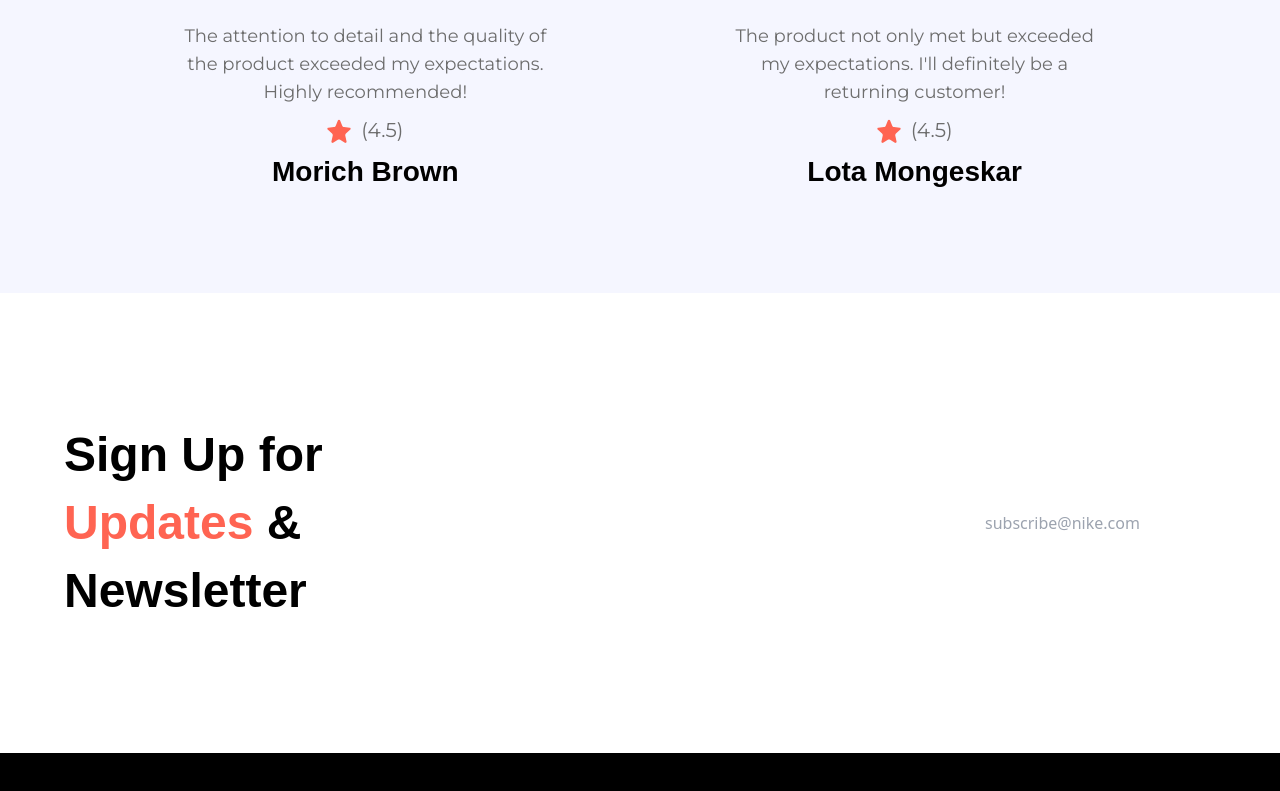
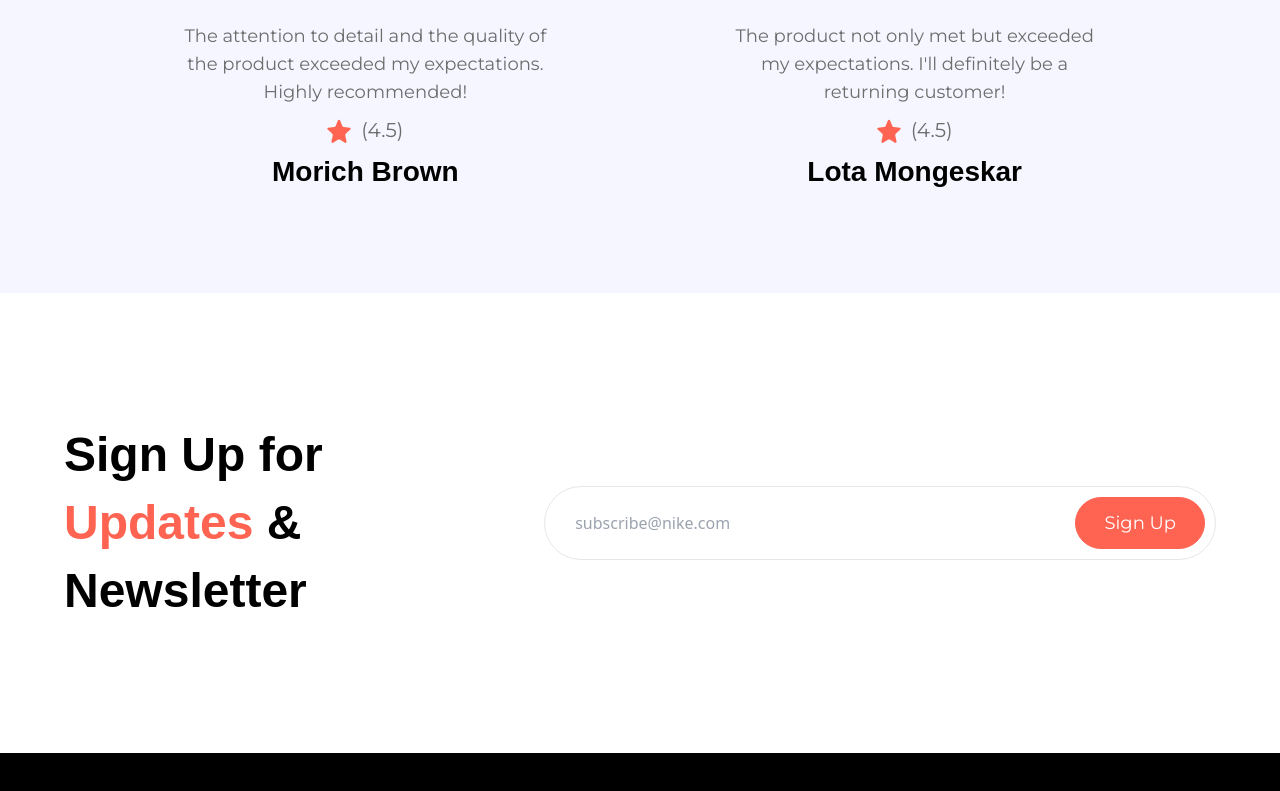
Before and after one commit to ngenohkevin/nike, a React (Vite) app: page / in a window 1280 px wide. Shown: the part 3954-4745 px from the top of the page. Built offline with nearby package versions, Linux system fonts and the light colour scheme; a web font is replaced by a local one.

Commit message:
updated button

```diff
--- a/src/sections/Subscribe.jsx
+++ b/src/sections/Subscribe.jsx
@@ -1,3 +1,4 @@
+import Button from "../components/Button"
 
 const Subscribe = () => {
   return (
@@ -6,12 +7,18 @@ const Subscribe = () => {
         Sign Up for
         <span className="text-coral-red"> Updates </span> & Newsletter
       </h3>
-      <div>
+      <div className="lg-max-w[40%] w-full flex items-center max-sm:flex-col gap-5 p-2.5 sm:border sm:border-slat-gray rounded-full">
         <input
         type="text"
         placeholder="subscribe@nike.com"
         className="input"
         />
+        <div className="flex max-sm:justify-end items-center max-sm:w-full">
+          <Button
+          label="Sign Up"
+          fullWidth
+          />
+        </div>
       </div>
     </section>
   )
```
